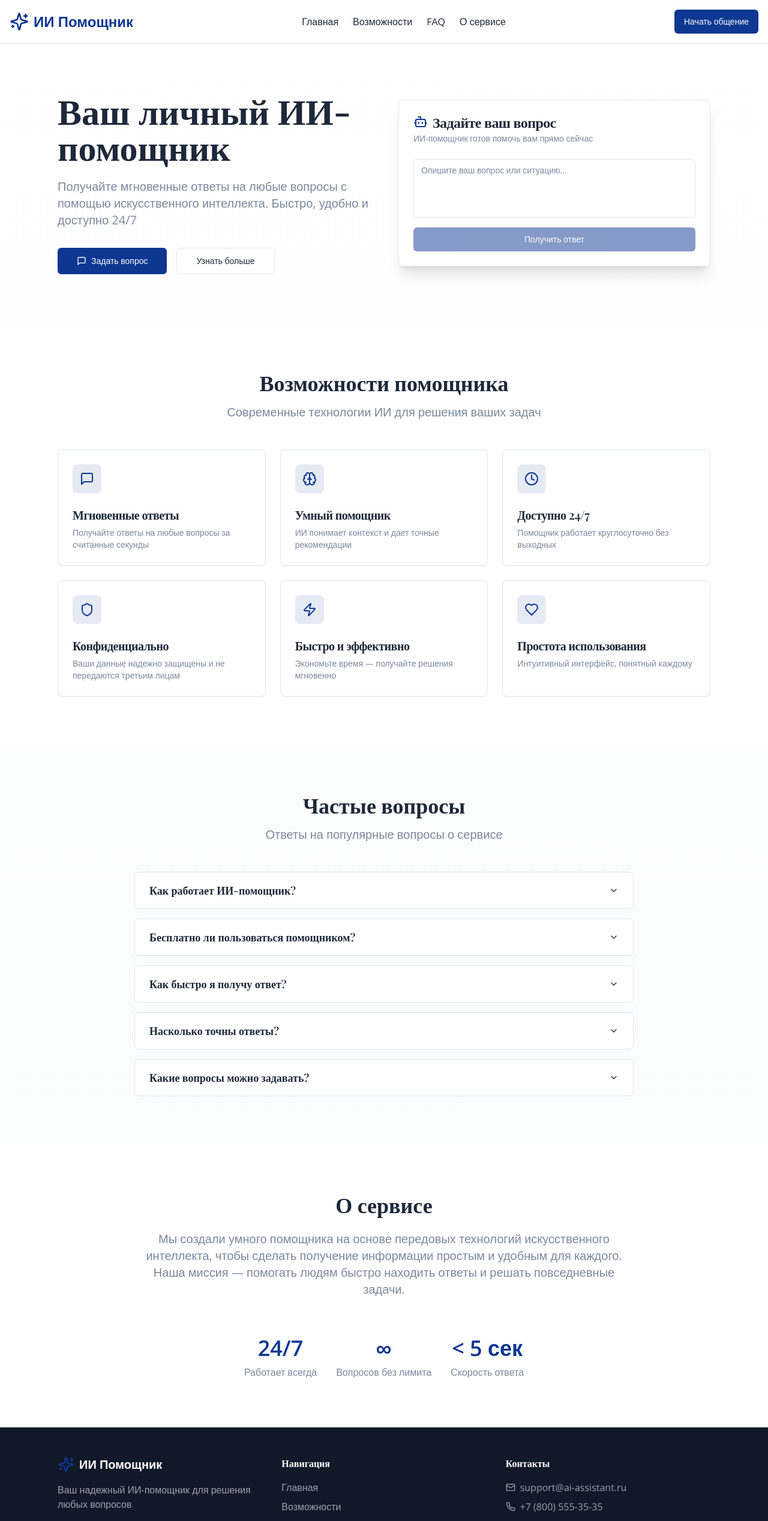
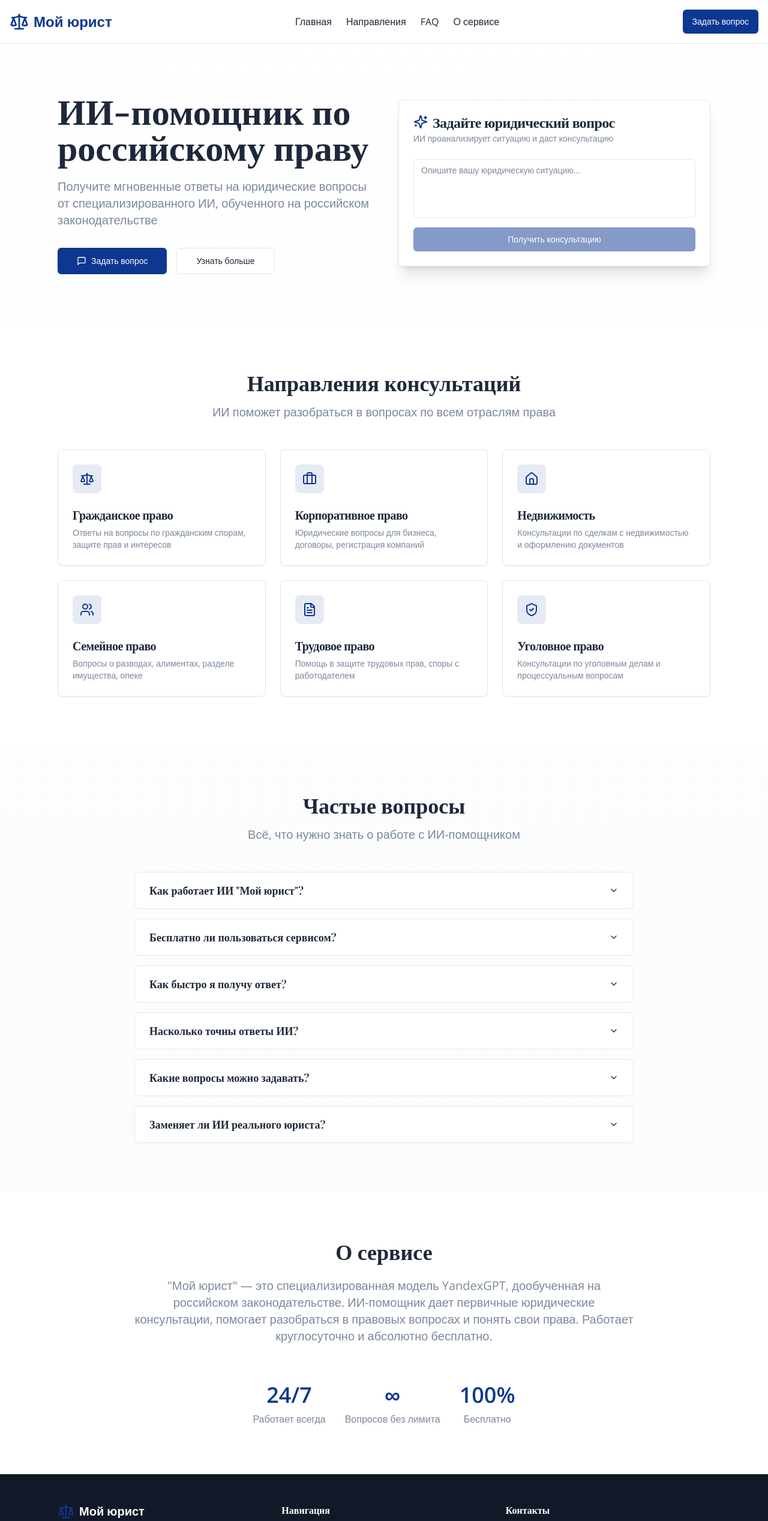
Before and after one commit to pr-poehali-dev/my-lawyer-ai, a React (Vite) app: page / in a window 1280 px wide. Shown: the top 2535 px of the page at 60% size. Built offline with nearby package versions, Linux system fonts and the light colour scheme.

Commit message:
Интеграция ИИ-юриста в проект

```diff
--- a/src/pages/Index.tsx
+++ b/src/pages/Index.tsx
@@ -39,59 +39,63 @@ export default function Index() {
     }
   };
 
-  const features = [
+  const services = [
     {
-      icon: 'MessageSquare',
-      title: 'Мгновенные ответы',
-      description: 'Получайте ответы на любые вопросы за считанные секунды'
+      icon: 'Scale',
+      title: 'Гражданское право',
+      description: 'Ответы на вопросы по гражданским спорам, защите прав и интересов'
     },
     {
-      icon: 'Brain',
-      title: 'Умный помощник',
-      description: 'ИИ понимает контекст и дает точные рекомендации'
+      icon: 'Briefcase',
+      title: 'Корпоративное право',
+      description: 'Юридические вопросы для бизнеса, договоры, регистрация компаний'
     },
     {
-      icon: 'Clock',
-      title: 'Доступно 24/7',
-      description: 'Помощник работает круглосуточно без выходных'
+      icon: 'Home',
+      title: 'Недвижимость',
+      description: 'Консультации по сделкам с недвижимостью и оформлению документов'
     },
     {
-      icon: 'Shield',
-      title: 'Конфиденциально',
-      description: 'Ваши данные надежно защищены и не передаются третьим лицам'
+      icon: 'Users',
+      title: 'Семейное право',
+      description: 'Вопросы о разводах, алиментах, разделе имущества, опеке'
     },
     {
-      icon: 'Zap',
-      title: 'Быстро и эффективно',
-      description: 'Экономьте время — получайте решения мгновенно'
+      icon: 'FileText',
+      title: 'Трудовое право',
+      description: 'Помощь в защите трудовых прав, споры с работодателем'
     },
     {
-      icon: 'Heart',
-      title: 'Простота использования',
-      description: 'Интуитивный интерфейс, понятный каждому'
+      icon: 'ShieldCheck',
+      title: 'Уголовное право',
+      description: 'Консультации по уголовным делам и процессуальным вопросам'
     }
   ];
 
   const faqItems = [
     {
-      question: 'Как работает ИИ-помощник?',
-      answer: 'Наш ИИ-помощник использует современные технологии искусственного интеллекта для анализа вашего вопроса и предоставления точного ответа. Он обучен на большом объеме данных и постоянно совершенствуется.'
+      question: 'Как работает ИИ "Мой юрист"?',
+      answer: 'Это дообученная модель YandexGPT, специализированная на российском законодательстве. ИИ анализирует ваш вопрос и дает юридическую консультацию на основе актуальных законов и практики.'
     },
     {
-      question: 'Бесплатно ли пользоваться помощником?',
-      answer: 'Да, базовые консультации полностью бесплатны. Вы можете задавать неограниченное количество вопросов.'
+      question: 'Бесплатно ли пользоваться сервисом?',
+      answer: 'Да, ИИ-консультант полностью бесплатный. Вы можете задавать неограниченное количество юридических вопросов.'
     },
     {
       question: 'Как быстро я получу ответ?',
-      answer: 'ИИ-помощник отвечает практически мгновенно — обычно это занимает всего несколько секунд.'
+      answer: 'ИИ-помощник отвечает практически мгновенно — обычно это занимает 5-10 секунд.'
     },
     {
-      question: 'Насколько точны ответы?',
-      answer: 'ИИ-помощник дает максимально точные ответы на основе имеющихся данных. Однако для важных решений мы рекомендуем дополнительно проконсультироваться со специалистом.'
+      question: 'Насколько точны ответы ИИ?',
+      answer: 'Модель обучена на актуальном российском законодательстве и судебной практике. Однако для сложных случаев и важных решений рекомендуем также проконсультироваться с практикующим юристом.'
     },
     {
       question: 'Какие вопросы можно задавать?',
-      answer: 'Вы можете задавать любые вопросы — от повседневных советов до помощи в решении сложных задач. ИИ-помощник адаптируется под любую тему.'
+      answer: 'Любые вопросы, связанные с российским правом: гражданское, трудовое, семейное, уголовное, корпоративное право, недвижимость, налоги и другие области.'
+    },
+    {
+      question: 'Заменяет ли ИИ реального юриста?',
+      answer: 'ИИ дает первичную консультацию и помогает разобраться в ситуации, но не заменяет профессионального юриста в сложных делах, судебных процессах или официальном представительстве.'
     }
   ];
 
@@ -100,16 +104,16 @@ export default function Index() {
       <header className="border-b bg-white/80 backdrop-blur-sm sticky top-0 z-50">
         <div className="container mx-auto px-4 py-4 flex items-center justify-between">
           <div className="flex items-center gap-2">
-            <Icon name="Sparkles" size={32} className="text-primary" />
-            <span className="text-2xl font-bold text-primary">ИИ Помощник</span>
+            <Icon name="Scale" size={32} className="text-primary" />
+            <span className="text-2xl font-bold text-primary">Мой юрист</span>
           </div>
           <nav className="hidden md:flex items-center gap-6">
             <a href="#home" className="text-foreground hover:text-primary transition-colors">Главная</a>
-            <a href="#features" className="text-foreground hover:text-primary transition-colors">Возможности</a>
+            <a href="#services" className="text-foreground hover:text-primary transition-colors">Направления</a>
             <a href="#faq" className="text-foreground hover:text-primary transition-colors">FAQ</a>
             <a href="#about" className="text-foreground hover:text-primary transition-colors">О сервисе</a>
           </nav>
-          <Button variant="default">Начать общение</Button>
+          <Button variant="default">Задать вопрос</Button>
         </div>
       </header>
 
@@ -118,11 +122,11 @@ export default function Index() {
           <div className="grid md:grid-cols-2 gap-12 items-center">
             <div>
               <h1 className="text-5xl md:text-6xl font-bold text-foreground mb-6">
-                Ваш личный ИИ-помощник
+                ИИ-помощник по российскому праву
               </h1>
               <p className="text-xl text-muted-foreground mb-8">
-                Получайте мгновенные ответы на любые вопросы с помощью искусственного интеллекта.
-                Быстро, удобно и доступно 24/7
+                Получите мгновенные ответы на юридические вопросы от специализированного ИИ,
+                обученного на российском законодательстве
               </p>
               <div className="flex gap-4">
                 <Button size="lg" className="gap-2">
@@ -135,16 +139,16 @@ export default function Index() {
             <Card className="shadow-xl">
               <CardHeader>
                 <CardTitle className="flex items-center gap-2">
-                  <Icon name="Bot" size={24} className="text-primary" />
-                  Задайте ваш вопрос
+                  <Icon name="Sparkles" size={24} className="text-primary" />
+                  Задайте юридический вопрос
                 </CardTitle>
                 <CardDescription>
-                  ИИ-помощник готов помочь вам прямо сейчас
+                  ИИ проанализирует ситуацию и даст консультацию
                 </CardDescription>
               </CardHeader>
               <CardContent className="space-y-4">
                 <Textarea
-                  placeholder="Опишите ваш вопрос или ситуацию..."
+                  placeholder="Опишите вашу юридическую ситуацию..."
                   value={question}
                   onChange={(e) => setQuestion(e.target.value)}
                   rows={4}
@@ -155,12 +159,12 @@ export default function Index() {
                   disabled={!question.trim() || isLoading}
                   className="w-full"
                 >
-                  {isLoading ? 'Думаю...' : 'Получить ответ'}
+                  {isLoading ? 'Анализирую законодательство...' : 'Получить консультацию'}
                 </Button>
                 {answer && (
                   <div className="p-4 bg-muted rounded-lg animate-fade-in">
                     <div className="flex items-start gap-2">
-                      <Icon name="Bot" size={20} className="text-primary mt-1" />
+                      <Icon name="Scale" size={20} className="text-primary mt-1" />
                       <p className="text-sm whitespace-pre-wrap">{answer}</p>
                     </div>
                   </div>
@@ -171,23 +175,23 @@ export default function Index() {
         </div>
       </section>
 
-      <section id="features" className="py-20 px-4 bg-white">
+      <section id="services" className="py-20 px-4 bg-white">
         <div className="container mx-auto max-w-6xl">
           <div className="text-center mb-12">
-            <h2 className="text-4xl font-bold text-foreground mb-4">Возможности помощника</h2>
+            <h2 className="text-4xl font-bold text-foreground mb-4">Направления консультаций</h2>
             <p className="text-xl text-muted-foreground">
-              Современные технологии ИИ для решения ваших задач
+              ИИ поможет разобраться в вопросах по всем отраслям права
             </p>
           </div>
           <div className="grid md:grid-cols-2 lg:grid-cols-3 gap-6">
-            {features.map((feature, index) => (
+            {services.map((service, index) => (
               <Card key={index} className="hover:shadow-lg transition-shadow">
                 <CardHeader>
                   <div className="w-12 h-12 bg-primary/10 rounded-lg flex items-center justify-center mb-4">
-                    <Icon name={feature.icon} size={24} className="text-primary" />
+                    <Icon name={service.icon} size={24} className="text-primary" />
                   </div>
-                  <CardTitle className="text-xl">{feature.title}</CardTitle>
-                  <CardDescription>{feature.description}</CardDescription>
+                  <CardTitle className="text-xl">{service.title}</CardTitle>
+                  <CardDescription>{service.description}</CardDescription>
                 </CardHeader>
               </Card>
             ))}
@@ -200,7 +204,7 @@ export default function Index() {
           <div className="text-center mb-12">
             <h2 className="text-4xl font-bold text-foreground mb-4">Частые вопросы</h2>
             <p className="text-xl text-muted-foreground">
-              Ответы на популярные вопросы о сервисе
+              Всё, что нужно знать о работе с ИИ-помощником
             </p>
           </div>
           <Accordion type="single" collapsible className="space-y-4">
@@ -222,9 +226,9 @@ export default function Index() {
         <div className="container mx-auto max-w-4xl text-center">
           <h2 className="text-4xl font-bold text-foreground mb-6">О сервисе</h2>
           <p className="text-xl text-muted-foreground mb-8">
-            Мы создали умного помощника на основе передовых технологий искусственного интеллекта,
-            чтобы сделать получение информации простым и удобным для каждого.
-            Наша миссия — помогать людям быстро находить ответы и решать повседневные задачи.
+            "Мой юрист" — это специализированная модель YandexGPT, дообученная на российском законодательстве.
+            ИИ-помощник дает первичные юридические консультации, помогает разобраться в правовых вопросах
+            и понять свои права. Работает круглосуточно и абсолютно бесплатно.
           </p>
           <div className="flex flex-wrap gap-8 justify-center items-center pt-8">
             <div className="text-center">
@@ -236,8 +240,8 @@ export default function Index() {
               <div className="text-muted-foreground">Вопросов без лимита</div>
             </div>
             <div className="text-center">
-              <div className="text-4xl font-bold text-primary mb-2">&lt; 5 сек</div>
-              <div className="text-muted-foreground">Скорость ответа</div>
+              <div className="text-4xl font-bold text-primary mb-2">100%</div>
+              <div className="text-muted-foreground">Бесплатно</div>
             </div>
           </div>
         </div>
@@ -248,18 +252,18 @@ export default function Index() {
           <div className="grid md:grid-cols-3 gap-8">
             <div>
               <div className="flex items-center gap-2 mb-4">
-                <Icon name="Sparkles" size={28} className="text-primary" />
-                <span className="text-xl font-bold">ИИ Помощник</span>
+                <Icon name="Scale" size={28} className="text-primary" />
+                <span className="text-xl font-bold">Мой юрист</span>
               </div>
               <p className="text-gray-400">
-                Ваш надежный ИИ-помощник для решения любых вопросов
+                ИИ-помощник для юридических консультаций на основе российского законодательства
               </p>
             </div>
             <div>
               <h3 className="font-semibold mb-4">Навигация</h3>
               <ul className="space-y-2 text-gray-400">
                 <li><a href="#home" className="hover:text-white transition-colors">Главная</a></li>
-                <li><a href="#features" className="hover:text-white transition-colors">Возможности</a></li>
+                <li><a href="#services" className="hover:text-white transition-colors">Направления</a></li>
                 <li><a href="#faq" className="hover:text-white transition-colors">FAQ</a></li>
                 <li><a href="#about" className="hover:text-white transition-colors">О сервисе</a></li>
               </ul>
@@ -269,17 +273,13 @@ export default function Index() {
               <ul className="space-y-2 text-gray-400">
                 <li className="flex items-center gap-2">
                   <Icon name="Mail" size={16} />
-                  <span>support@ai-assistant.ru</span>
-                </li>
-                <li className="flex items-center gap-2">
-                  <Icon name="Phone" size={16} />
-                  <span>+7 (800) 555-35-35</span>
+                  <span>support@moy-lawyer.ru</span>
                 </li>
               </ul>
             </div>
           </div>
           <div className="border-t border-gray-800 mt-8 pt-8 text-center text-gray-400">
-            <p>© 2024 ИИ Помощник. Все права защищены.</p>
+            <p>© 2024 Мой юрист. ИИ-помощник для юридических консультаций.</p>
           </div>
         </div>
       </footer>
```
